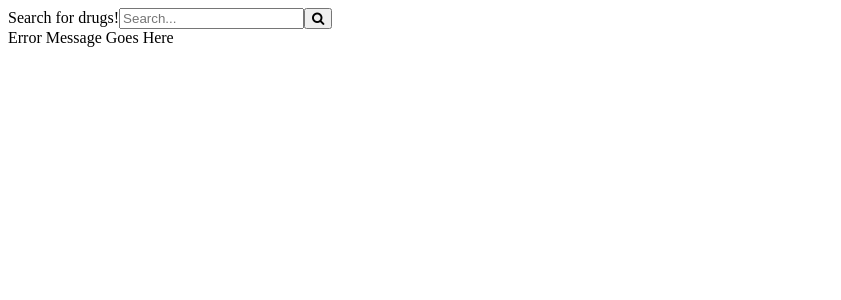
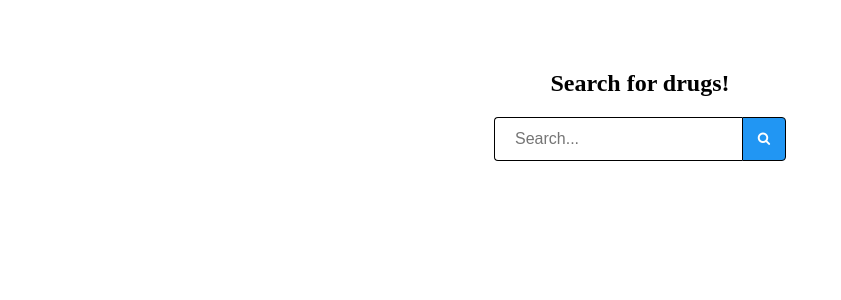
Before and after one commit to mmartin-mn/blink-health, a React (Vite) app: page /drugs/search in a window 1280 px wide. Shown: the top 300 px of the page, without its empty margins (0-841 px from the left). Built offline with nearby package versions, Linux system fonts and the light colour scheme.

Commit message:
Adding styling

```diff
--- a/package.json
+++ b/package.json
@@ -12,7 +12,8 @@
   "dependencies": {
     "react": "^18.3.1",
     "react-dom": "^18.3.1",
-    "react-router-dom": "^6.25.1"
+    "react-router-dom": "^6.25.1",
+    "styled-components": "^6.1.12"
   },
   "devDependencies": {
     "@types/react": "^18.3.3",
--- a/src/apis/api-hooks.ts
+++ b/src/apis/api-hooks.ts
@@ -26,7 +26,7 @@ export const useSearchDrugs = () => {
 };
 
 export const useSpellingSuggestions = () => {
-  const [data, setData] = useState<string[]>([]);
+  const [data, setData] = useState<string[]>();
   const spellingSuggestions = async (searchValue: string) => {
     if (!searchValue) {
       setData([]);
--- a/src/search/SearchPage.tsx
+++ b/src/search/SearchPage.tsx
@@ -2,6 +2,7 @@ import { KeyboardEvent, useState, useEffect, useCallback } from 'react'
 import { DrugItem } from '../type'
 import { useSearchDrugs, useSpellingSuggestions } from '../apis'
 import { useNavigate } from 'react-router-dom'
+import { SearchInput, SearchButton, SearchInputContainer, ListItem, PageContainer, ListContainer, FlexContainer } from './styled-components'
 
 export const SearchPage = () => {
   const [drugItems, setDrugItems] = useState<DrugItem[]>([])
@@ -30,7 +31,10 @@ export const SearchPage = () => {
       setSuggestionItems(spellingData)
     } else {
       setSuggestionItems([])
-      setShowNotFoundError(true)
+
+      if (!!spellingData) {
+        setShowNotFoundError(true)
+      }
     }
   }, [spellingData])
 
@@ -38,7 +42,7 @@ export const SearchPage = () => {
     if (event.key === 'Enter') {
       onSearch(searchValue)
     }
-  }, [])
+  }, [searchValue])
 
   const onSearch = (searchValue: string) => {
     setShowNotFoundError(false)
@@ -55,12 +59,21 @@ export const SearchPage = () => {
     setSearchValue(suggestion)
   }
 
-  return <div>
-    Search for drugs!
-    <input onKeyDown={handleKeyDown} onChange={(e) => setSearchValue(e.target.value)} value={searchValue} type={'search'} placeholder={'Search...'} />
-    <button onClick={() => onSearch(searchValue)}><i className="fa fa-search" /></button>
-    {drugItems.length > 0 && drugItems.map((item, index) => <div key={index} onClick={() => onDrugItemClick(item)}>{item.name}</div>)}
-    {suggestionItems.length > 0 && suggestionItems.map((item, index) => <div key={index} onClick={() => onSuggestionItemClick(item)}>{item}</div>)}
+  return <PageContainer>
+    <SearchInputContainer>
+      <h2>Search for drugs!</h2>
+      <FlexContainer>
+        <SearchInput onKeyDown={handleKeyDown} onChange={(e) => setSearchValue(e.target.value)} value={searchValue} type={'search'} placeholder={'Search...'} />
+        <SearchButton onClick={() => onSearch(searchValue)}><i className="fa fa-search" /></SearchButton>
+      </FlexContainer>
+    </SearchInputContainer>
+
+    <ListContainer>
+      {drugItems.length > 0 && drugItems.map((item, index) => <ListItem key={index} onClick={() => onDrugItemClick(item)} title={item.name}>{item.name}</ListItem>)}
+    </ListContainer>
+    <ListContainer>
+      {suggestionItems.length > 0 && suggestionItems.map((item, index) => <ListItem key={index} onClick={() => onSuggestionItemClick(item)} title={item}>{item}</ListItem>)}
+    </ListContainer>
     {showNotFoundError && <div>Error Message Goes Here</div>}
-  </div>
+  </PageContainer>
 }
--- /dev/null
+++ b/src/search/styled-components.ts
@@ -0,0 +1,66 @@
+import styled from "styled-components";
+
+export const SearchInput = styled.input`
+  border-radius: 4px;
+  border-bottom-right-radius: 0;
+  border-top-right-radius: 0;
+  font-size: 16px;
+  background-color: white;
+  padding: 12px 20px;
+  border: 1px solid black;
+  border-right: none;
+  height: 44px;
+`;
+
+export const SearchButton = styled.button`
+  background-color: #2196f3;
+  color: white;
+  border-radius: 4px;
+  border-bottom-left-radius: 0;
+  border-top-left-radius: 0;
+  border: 1px solid black;
+  height: 44px;
+  width: 44px;
+  cursor: pointer;
+`;
+
+export const SearchInputContainer = styled.div`
+  display: flex;
+  align-items: center;
+  flex-direction: column;
+`;
+
+export const FlexContainer = styled.div`
+  display: flex;
+`;
+
+export const ListContainer = styled.div`
+  display: flex;
+  flex-direction: column;
+`;
+
+export const ListItem = styled.a`
+  white-space: nowrap;
+  overflow: hidden;
+  text-overflow: ellipsis;
+  cursor: pointer;
+  border-radius: 4px;
+  border: 1px solid black;
+  padding: 10px 15px;
+  margin-bottom: 5px;
+  &:first-child {
+    margin-top: 10px;
+  }
+  &:last-child {
+    margin-bottom: 0px;
+  }
+  &:hover {
+    background-color: lightgrey;
+  }
+`;
+
+export const PageContainer = styled.div`
+  max-width: 750px;
+  margin: auto;
+  margin-top: 50px;
+`;
```
Also changed, not shown: 1 other file (tests, documents, lock files or other folders).
